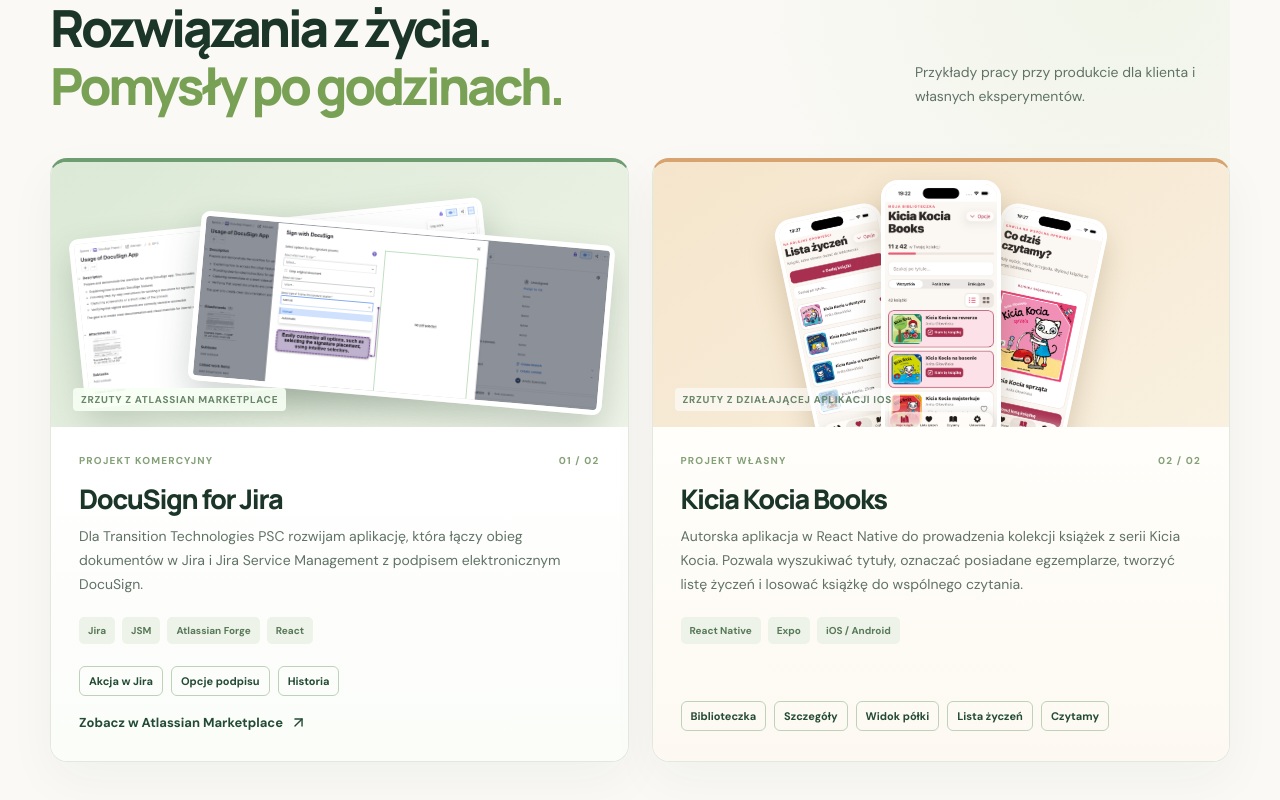
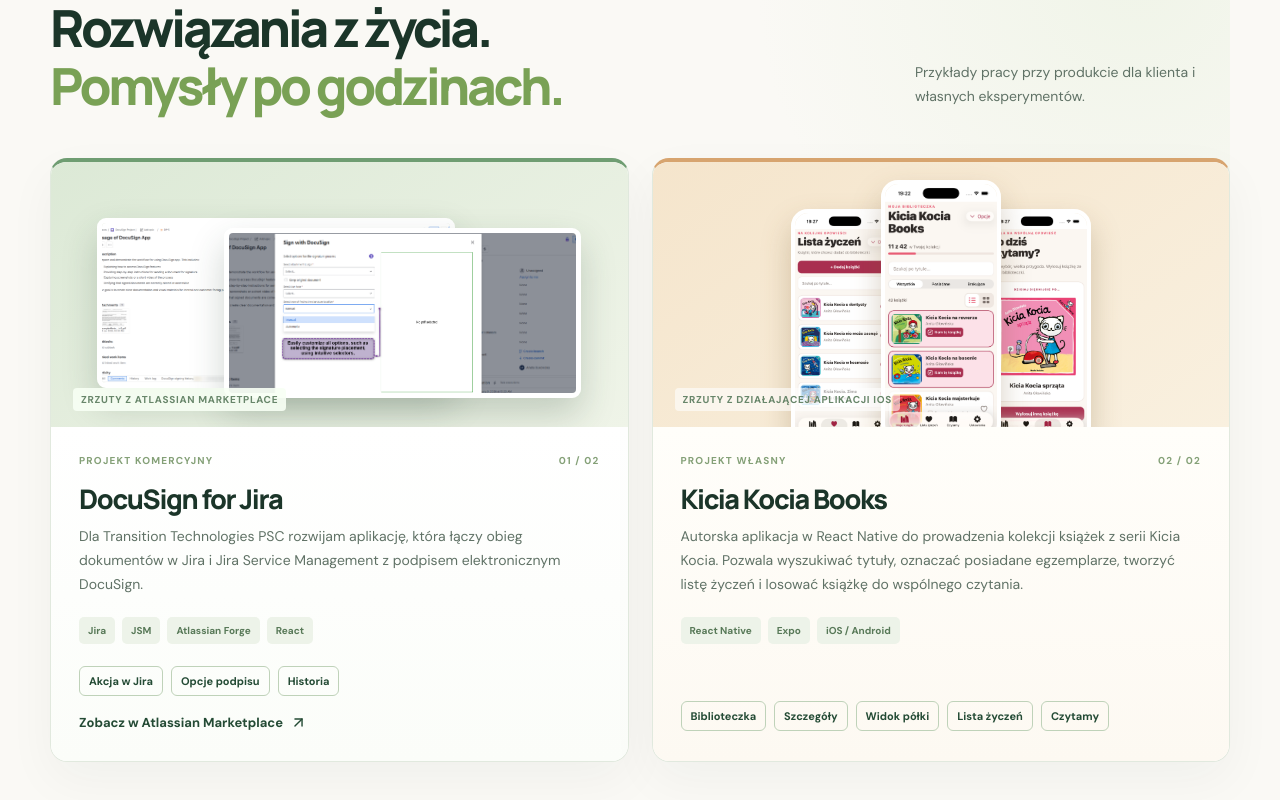
Before and after one commit to mgcodesolutionsmichalgajewski/portfolio, a React (Vite) app: page / in a window 1280 px wide. Shown: the part 2308-3108 px from the top of the page. Built offline with nearby package versions, Linux system fonts and the light colour scheme.

Commit message:
fix: render project previews without transforms

```diff
--- a/src/styles.css
+++ b/src/styles.css
@@ -1127,7 +1127,7 @@
   isolation: isolate; /* Osobna warstwa nakładania dla elementu i jego dzieci: isolate. */
 }
 .app-shot {
-  position: absolute; /* Sposób pozycjonowania elementu względem układu strony lub okna: absolute. */
+  position: relative; /* Pozwala przesuwać miniaturę bez tworzenia rozmywanej warstwy transformacji. */
   width: 108px; /* Szerokość elementu: 108px. */
   height: 234px; /* Wysokość elementu: 234px. */
   object-fit: cover; /* Sposób dopasowania obrazu do jego ramki: cover. */
@@ -1137,20 +1137,23 @@
   box-shadow: 0 15px 30px #765a2d48; /* Cień nadający elementowi głębię: 0 15px 30px #765a2d48. */
 }
 .shot-front {
+  order: 2; /* Umieszcza główny ekran pomiędzy dwoma ekranami znajdującymi się w tle. */
   z-index: 3; /* Kolejność nakładania elementów; większa liczba trafia wyżej: 3. */
-  transform: translateY(
-    15px
-  ); /* Przesunięcie, obrót lub skala elementu bez zmiany układu sąsiadów: translateY(15px). */
+  top: 15px; /* Obniża główny ekran bez używania transformacji rozmywającej obraz w Chrome. */
   width: 120px; /* Szerokość elementu: 120px. */
   height: 260px; /* Wysokość elementu: 260px. */
 }
 .shot-back-left {
+  order: 1; /* Ustawia ekran listy życzeń po lewej stronie głównego ekranu. */
   z-index: 1; /* Kolejność nakładania elementów; większa liczba trafia wyżej: 1. */
-  transform: translate(-92px, 31px) rotate(-12deg); /* Przesunięcie, obrót lub skala elementu bez zmiany układu sąsiadów: translate(-92px, 31px) rotate(-12deg). */
+  top: 31px; /* Obniża boczny ekran bez obracania i ponownego rasteryzowania obrazu. */
+  margin-right: -18px; /* Nakłada lewy ekran na główny ekran, zachowując układ kolażu. */
 }
 .shot-back-right {
+  order: 3; /* Ustawia ekran czytania po prawej stronie głównego ekranu. */
   z-index: 2; /* Kolejność nakładania elementów; większa liczba trafia wyżej: 2. */
-  transform: translate(92px, 31px) rotate(12deg); /* Przesunięcie, obrót lub skala elementu bez zmiany układu sąsiadów: translate(92px, 31px) rotate(12deg). */
+  top: 31px; /* Obniża boczny ekran bez obracania i ponownego rasteryzowania obrazu. */
+  margin-left: -18px; /* Nakłada prawy ekran na główny ekran, zachowując układ kolażu. */
 }
 .cat-art .art-note {
   z-index: 4; /* Kolejność nakładania elementów; większa liczba trafia wyżej: 4. */
@@ -1181,8 +1184,8 @@
   isolation: isolate; /* Osobna warstwa nakładania dla elementu i jego dzieci: isolate. */
 }
 .market-shot {
-  position: absolute; /* Sposób pozycjonowania elementu względem układu strony lub okna: absolute. */
-  width: 72%; /* Szerokość elementu: 72%. */
+  position: relative; /* Pozwala układać zrzuty bez transformacji rozmywających je w Chrome na Windowsie. */
+  width: 62%; /* Zapewnia czytelny rozmiar obu zachodzących na siebie zrzutów. */
   height: 170px; /* Wysokość elementu: 170px. */
   object-fit: cover; /* Sposób dopasowania obrazu do jego ramki: cover. */
   object-position: center top; /* Położenie obrazu wewnątrz jego ramki: center top. */
@@ -1191,11 +1194,14 @@
   box-shadow: 0 16px 35px #28443238; /* Cień nadający elementowi głębię: 0 16px 35px #28443238. */
 }
 .market-left {
-  transform: translate(-56px, 8px) rotate(-6deg); /* Przesunięcie, obrót lub skala elementu bez zmiany układu sąsiadów: translate(-56px, 8px) rotate(-6deg). */
+  left: 8%; /* Przesuwa pierwszy zrzut w lewo bez używania transformacji CSS. */
+  top: 8px; /* Delikatnie obniża pierwszy zrzut w kompozycji. */
   z-index: 1; /* Kolejność nakładania elementów; większa liczba trafia wyżej: 1. */
 }
 .market-right {
-  transform: translate(62px, 18px) rotate(5deg); /* Przesunięcie, obrót lub skala elementu bez zmiany układu sąsiadów: translate(62px, 18px) rotate(5deg). */
+  right: 8%; /* Przesuwa drugi zrzut w prawo bez używania transformacji CSS. */
+  top: 18px; /* Ustawia drugi zrzut nieco niżej od pierwszego. */
+  margin-left: -24%; /* Nakłada zrzuty na siebie bez skalowania ich przez silnik renderujący. */
   z-index: 2; /* Kolejność nakładania elementów; większa liczba trafia wyżej: 2. */
 }
 .doc-art .art-note {
@@ -1231,10 +1237,10 @@
     height: 142px; /* Wysokość elementu: 142px. */
   }
   .market-left {
-    transform: translate(-38px, 8px) rotate(-6deg); /* Przesunięcie, obrót lub skala elementu bez zmiany układu sąsiadów: translate(-38px, 8px) rotate(-6deg). */
+    left: 6%; /* Dopasowuje położenie pierwszego zrzutu do węższej karty na telefonie. */
   }
   .market-right {
-    transform: translate(43px, 15px) rotate(5deg); /* Przesunięcie, obrót lub skala elementu bez zmiany układu sąsiadów: translate(43px, 15px) rotate(5deg). */
+    right: 6%; /* Dopasowuje położenie drugiego zrzutu do węższej karty na telefonie. */
   }
 }
 
```
